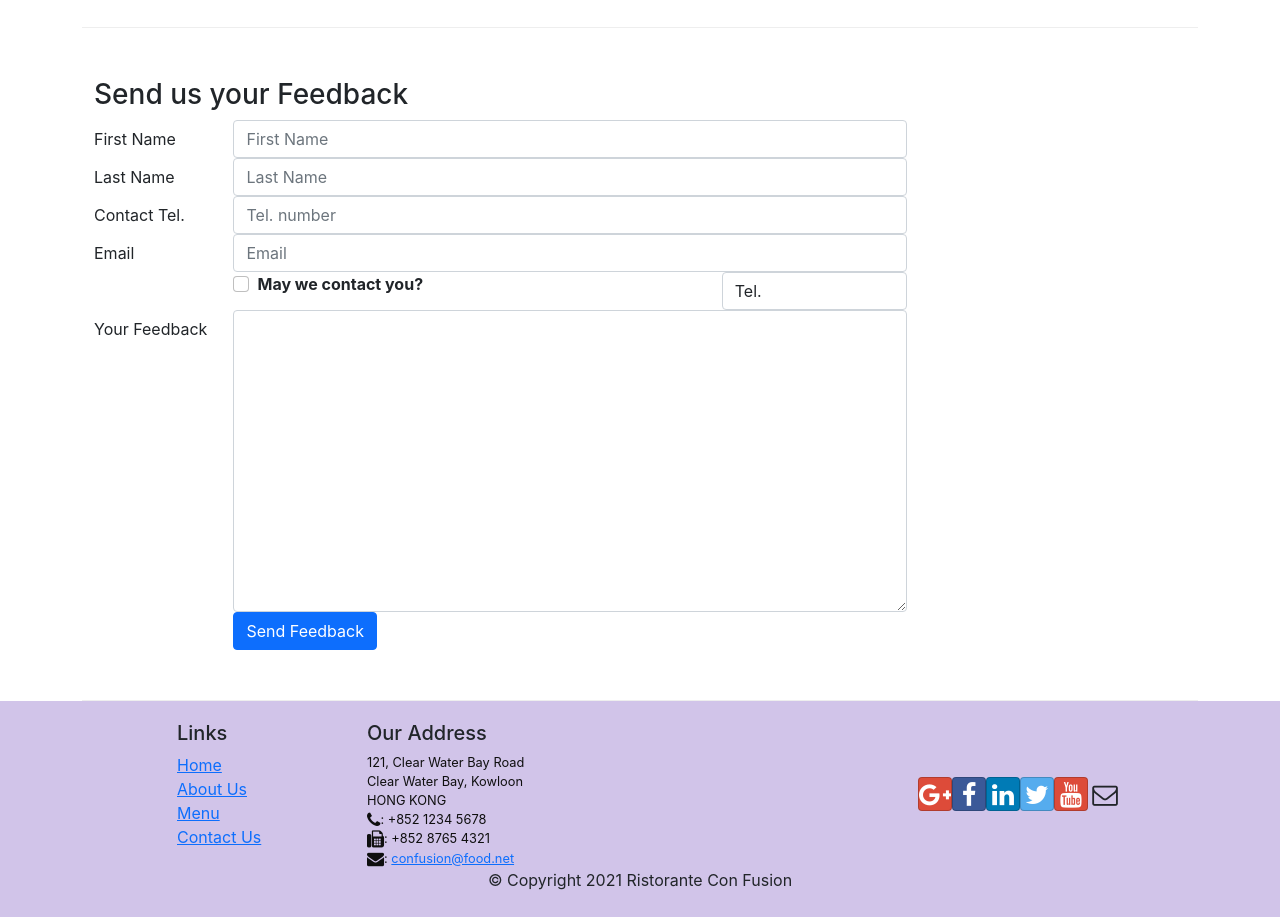
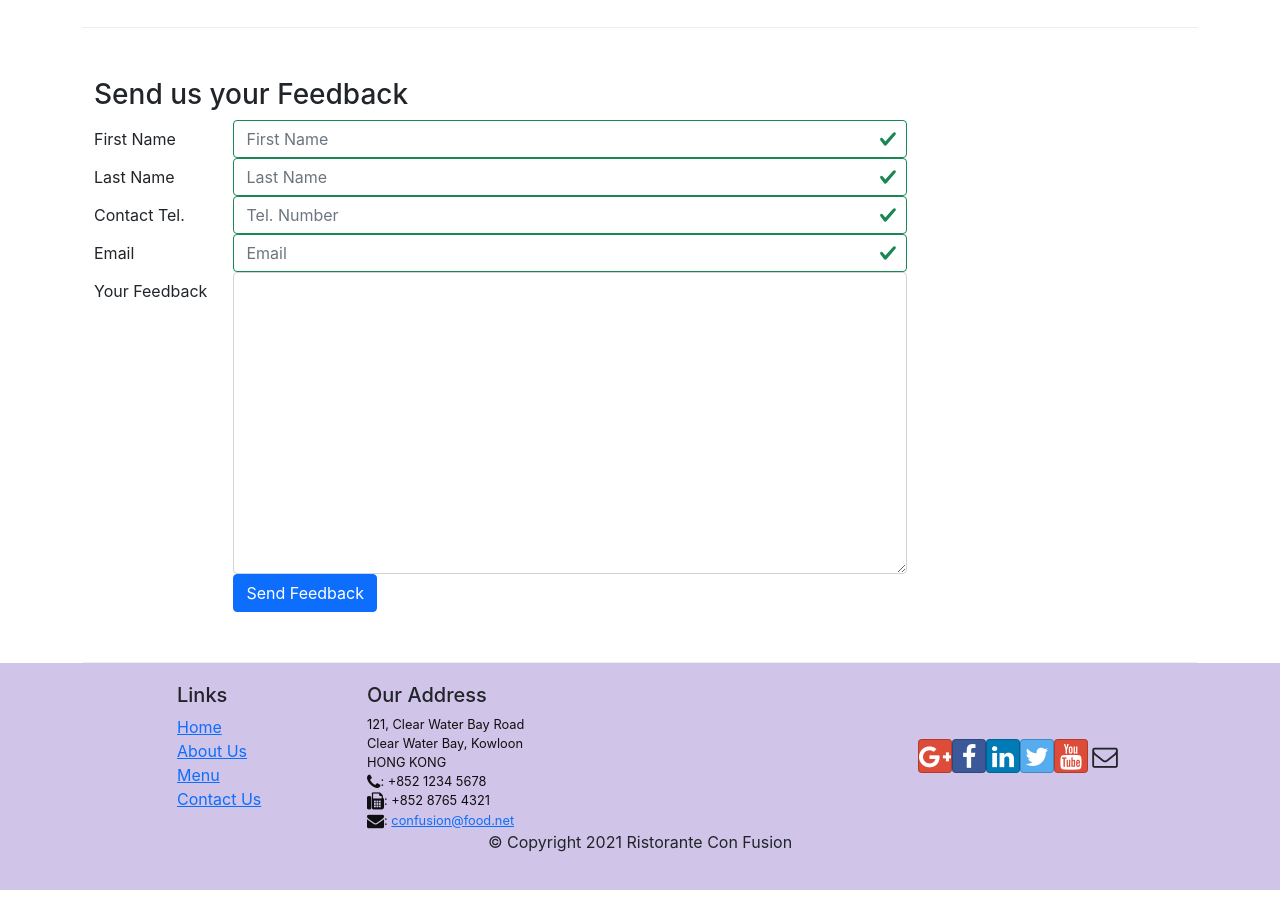
Before and after one commit to fsmutimeer/confusion-reactapp, a React (Create React App) app: page /contactus in a window 1280 px wide. Shown: the part 820-1737 px from the top of the page. After the commit the page ends 1710 px from the top, so only its background shows below. Built offline with nearby package versions, Linux system fonts and the light colour scheme.

Commit message:
form validation

```diff
--- a/src/components/ContactComponent.js
+++ b/src/components/ContactComponent.js
@@ -1,5 +1,5 @@
 import React,{Component} from 'react';
-import { Breadcrumb, BreadcrumbItem,Button, Form, FormGroup, Label, Input, Col} from 'reactstrap';
+import { Breadcrumb, BreadcrumbItem,Button, Form, FormGroup, Label, Input, Col,FormFeedback} from 'reactstrap';
 import {Link} from 'react-router-dom';
 
 class Contact extends Component{
@@ -13,7 +13,13 @@ class Contact extends Component{
             email: '',
             agree: false,
             contactType: 'Tel.',
-            message: ''
+            message: '',
+            touched: {
+                firstname:false,
+                lastname:false,
+                telnum:false,
+                email:false
+            }
         }
 
         this.handleInputChange= this.handleInputChange.bind(this);
@@ -34,8 +40,38 @@ class Contact extends Component{
         alert('Current State is :'+JSON.stringify(this.state));
         event.preventDefault();
     }
+    handleBlur = (field) => (evt)=>{
+        this.setState({
+            touched:{...this.state.touched,[field]:true}
+        });
+    }
+    validate(firstname,lastname,telnum,email){
+        const errors = {
+            firstname:'',
+            lastname:'',
+            telnum:'',
+            email:''
+        };
+        if (this.state.touched.firstname && firstname.length <3)
+            errors.firstname = 'First Name should be >= 3 characters';
+        else if(this.state.touched.firstname && firstname.length > 10)
+            errors.firstname = 'First Name should be <=10 characters';
+        if (this.state.touched.lastname && lastname.length <3)
+            errors.lastname = 'Last Name should be >= 3 characters';
+        else if(this.state.touched.lastname && lastname.length >10)
+            errors.lastname = 'Last Name should be <=10 characters';
+
+        const reg = /^\d+$/;
+        if (this.state.touched.telnum && !reg.test(telnum))
+            errors.telnum = 'Tel. Number should contain only numbers';
+        if (this.state.touched.email && email.split('').filter(x=>x==='@').length !== 1)
+            errors.email = 'Email should contain a @';
+
+            return errors;
+    }
 
     render(){
+            const errors = this.validate(this.state.firstname, this.state.lastname,this.state.telnum,this.state.email);
 
     return(
         <div className="container">
@@ -81,13 +117,17 @@ class Contact extends Component{
                    </div>
                     <div className="col-12 col-md-9">
                         <Form onSubmit={this.handleSubmit}>
-                            <FormGroup row>
+                        <FormGroup row>
                                 <Label htmlFor="firstname" md={2}>First Name</Label>
                                 <Col md={10}>
                                     <Input type="text" id="firstname" name="firstname"
                                         placeholder="First Name"
                                         value={this.state.firstname}
+                                        valid={errors.firstname === ''}
+                                        invalid={errors.firstname !== ''}
+                                        onBlur={this.handleBlur('firstname')}
                                         onChange={this.handleInputChange} />
+                                    <FormFeedback>{errors.firstname}</FormFeedback>
                                 </Col>
                             </FormGroup>
                             <FormGroup row>
@@ -96,16 +136,24 @@ class Contact extends Component{
                                     <Input type="text" id="lastname" name="lastname"
                                         placeholder="Last Name"
                                         value={this.state.lastname}
+                                        valid={errors.lastname === ''}
+                                        invalid={errors.lastname !== ''}
+                                        onBlur={this.handleBlur('lastname')}
                                         onChange={this.handleInputChange} />
+                                    <FormFeedback>{errors.lastname}</FormFeedback>
                                 </Col>
                             </FormGroup>
                             <FormGroup row>
-                            <Label htmlFor="telnum" md={2}>Contact Tel.</Label>
+                                <Label htmlFor="telnum" md={2}>Contact Tel.</Label>
                                 <Col md={10}>
                                     <Input type="tel" id="telnum" name="telnum"
-                                        placeholder="Tel. number"
+                                        placeholder="Tel. Number"
                                         value={this.state.telnum}
+                                        valid={errors.telnum === ''}
+                                        invalid={errors.telnum !== ''}
+                                        onBlur={this.handleBlur('telnum')}
                                         onChange={this.handleInputChange} />
+                                    <FormFeedback>{errors.telnum}</FormFeedback>
                                 </Col>
                             </FormGroup>
                             <FormGroup row>
@@ -114,28 +162,11 @@ class Contact extends Component{
                                     <Input type="email" id="email" name="email"
                                         placeholder="Email"
                                         value={this.state.email}
+                                        valid={errors.email === ''}
+                                        invalid={errors.email !== ''}
+                                        onBlur={this.handleBlur('email')}
                                         onChange={this.handleInputChange} />
-                                </Col>
-                            </FormGroup>
-                            <FormGroup row>
-                                <Col md={{size: 6, offset: 2}}>
-                                    <FormGroup check>
-                                        <Label check>
-                                            <Input type="checkbox"
-                                                name="agree"
-                                                checked={this.state.agree}
-                                                onChange={this.handleInputChange} /> {' '}
-                                            <strong>May we contact you?</strong>
-                                        </Label>
-                                    </FormGroup>
-                                </Col>
-                                <Col md={{size: 3, offset: 1}}>
-                                    <Input type="select" name="contactType"
-                                            value={this.state.contactType}
-                                            onChange={this.handleInputChange}>
-                                        <option>Tel.</option>
-                                        <option>Email</option>
-                                    </Input>
+                                    <FormFeedback>{errors.email}</FormFeedback>
                                 </Col>
                             </FormGroup>
                             <FormGroup row>
```
